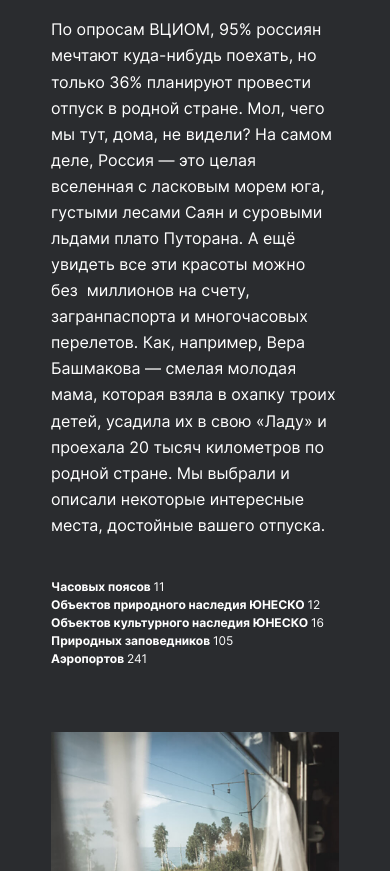
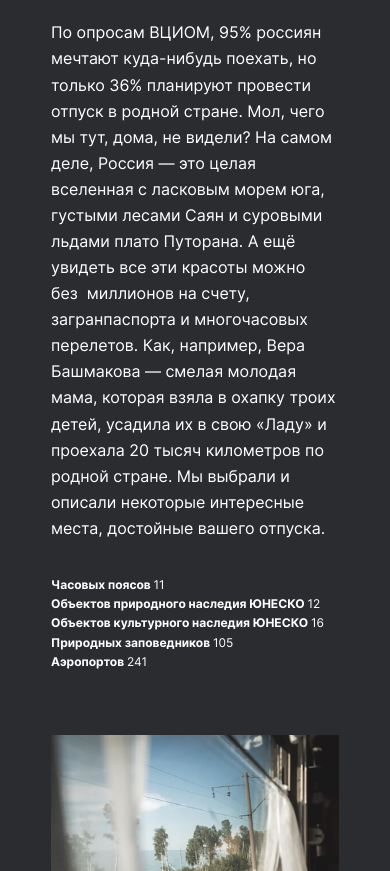
Before and after one commit to kononana/russian-travel, a plain HTML site: page index.html in a window 390 px wide. Shown: the part 671-1542 px from the top of the page. Drawn offline with Linux system fonts and the light colour scheme.

Commit message:
few mistakes were fixed

```diff
--- a/blocks/intro/__list/intro__list.css
+++ b/blocks/intro/__list/intro__list.css
@@ -12,7 +12,7 @@
 @media screen and (max-width: 767px) {
     .intro__list {
         margin-top: 34px;
-        padding-top: 2%;
+        line-height: 1.6;
         max-width: 288px;
     }
 }
--- a/blocks/intro/__text/intro__text.css
+++ b/blocks/intro/__text/intro__text.css
@@ -16,4 +16,5 @@
         @media screen and (max-width: 767px) {
             .intro__text {
                 max-width: 288px;
+                padding-top: 3px;
             }
--- a/blocks/page/page.css
+++ b/blocks/page/page.css
@@ -6,6 +6,11 @@
     font-family: 'Inter', 'Arial', 'Helvetica', sans-serif;
     box-sizing: border-box;
     text-rendering: optimizeLegibility;
+    -moz-osx-font-smoothing: grayscale;
+    -webkit-font-smoothing: antialiased;
+    -webkit-text-size-adjust: 100%;
+    -ms-text-size-adjust: 100%;
+    -moz-text-size-adjust: 100%;
 }
 
 @media screen and (max-width: 1279px) {
--- a/blocks/photo-grid/photo-grid.css
+++ b/blocks/photo-grid/photo-grid.css
@@ -34,6 +34,6 @@
           margin: 64px auto 0 auto;
           grid-template-columns: 288px;
           grid-template-rows: repeat(12, 216px);
-          gap: 12px;
+          grid-gap: 12px;
       }
   }
```
Lines whose indentation alone changed are shown as unchanged.
